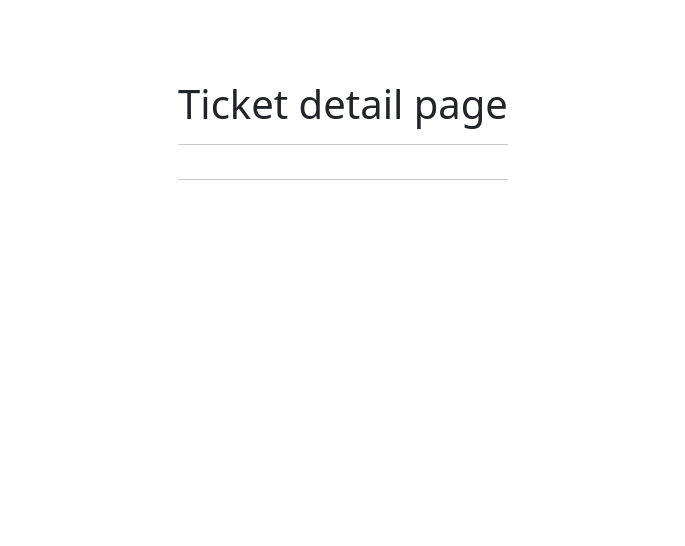
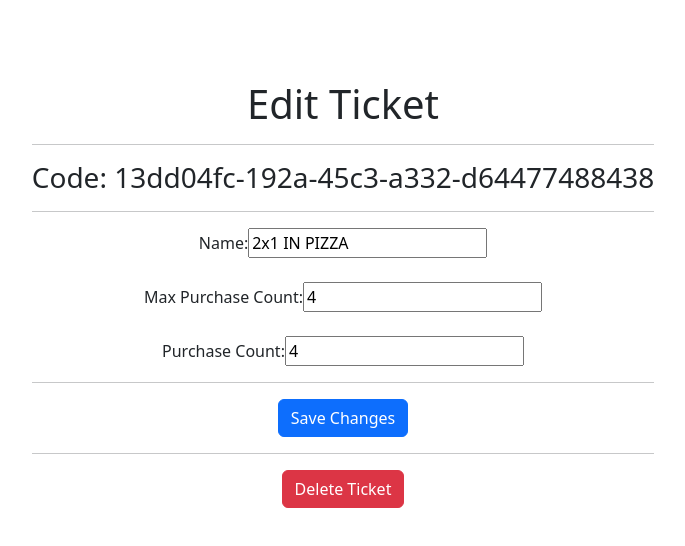
Before and after one commit to miligon/Restaurant-front, a React (Vite) app: page /tickets/13dd04fc-192a-45c3-a332-d64477488438 in a window 1280 px wide. Shown: the top 546 px of the page, without its empty margins (297-982 px from the left). Built offline with nearby package versions, Linux system fonts and the light colour scheme.

Commit message:
Added controls and functions to Tickets page

```diff
--- /dev/null
+++ b/src/tickets/components/DropdownRestaurants.jsx
@@ -0,0 +1,44 @@
+import React, { useEffect } from "react";
+import { useState } from "react";
+
+
+export const DropdownRestaurants = ({onRestaurantChange, restaurants}) => {
+    const [selectedRestaurant, setSelectedRestaurant] = useState("");
+
+    const handleRestaurantChange = (event) => {
+        // Handles the change on Restaurant value
+        const selectedSlug = event.target.value;
+        setSelectedRestaurant(selectedSlug);
+        onRestaurantChange(selectedSlug);
+      };
+
+    useEffect(() => {
+        // Handle the default selection when the restaurant list changes
+        if (restaurants.length > 0) {
+          setSelectedRestaurant(restaurants[0].slug);
+          onRestaurantChange(restaurants[0].slug);
+        }
+      }, [restaurants]);
+
+
+    return (
+        <>
+            <label>
+                Restaurant:
+                <select name="selectRestaurant"
+                value={selectedRestaurant}
+                onChange={handleRestaurantChange}
+                >
+                    {
+                        restaurants.map(({ name, slug, id }) => {
+                            return (
+                                <option key={id} value={slug}>{name}</option>
+                            )
+                        })
+
+                    }
+                </select>
+            </label>
+        </>
+    )
+}
--- a/src/tickets/components/TableTickets.jsx
+++ b/src/tickets/components/TableTickets.jsx
@@ -1,4 +1,5 @@
 import React from "react";
+import { Link } from "react-router-dom";
 
 export const TableTickets = ({data}) => {
     return (
@@ -17,10 +18,14 @@ export const TableTickets = ({data}) => {
                         data.map(({code, name, maxPurchaseCount, purchaseCount}) => {
                             return(
                                     <tr key={code}>
-                                        <td className="text-center" scope="row">{code}</td>
+                                        <td className="text-center" scope="row">
+                                            <Link to={`/tickets/${code}`}>
+                                                {code}
+                                            </Link>
+                                        </td>
                                         <td className="text-center">{name}</td>
                                         <td className="text-center">{maxPurchaseCount}</td>
-                                        <td className="text-center">{maxPurchaseCount-purchaseCount}</td>
+                                        <td className="text-center">{purchaseCount}</td>
                                     </tr>
                             )
                     })
--- a/src/tickets/pages/TicketDetailPage.jsx
+++ b/src/tickets/pages/TicketDetailPage.jsx
@@ -1,22 +1,86 @@
+import { useState, useEffect } from 'react';
 import { useParams } from 'react-router-dom';
 
+const data = {
+  "code": "8bcb98bd-c2e6-4e7e-8d0c-c90e4fde4bf5",
+  "name": "2x1 IN PIZZA",
+  "maxPurchaseCount": 4,
+  "purchaseCount": 4,
+  "soldout": true
+}
 
+export const TicketDetailPage = ({restaurant}) => {
+  const { id } = useParams();
+  const isEditing = id !== 'new';
 
-export const TicketDetailPage = () => {
+  const [ticket, setTicket] = useState({
+    code: '',
+    name: '',
+    maxPurchaseCount: 0,
+    purchaseCount: 0,
+    soldout: false
+  });
 
-  const { id } = useParams();
+  useEffect(() => {
+    // If editing an existing ticket, populate the form with the existing ticket data
+    if (isEditing) {
+      setTicket(data);
+    }
+  }, [isEditing]);
+
+  const onFormSubmit = (e) => {
+    e.preventDefault();
+    if (isEditing) {
+      console.log('Ticket edited:', ticket);
+    } else {
+      console.log('New ticket created:', ticket);
+    }
+  };
+
+  const onDelete = () => {
+    console.log("delete")
+  }
+
   return (
     <div className="container mt-5">
-      <h1>Ticket detail page</h1>
+      <h1>{isEditing ? 'Edit Ticket' : 'Create Ticket'}</h1>
       <hr />
-      <table>
-        <head></head>
-        <th></th>
-        <td>
-
-        </td>
-      </table>
+      <form onSubmit={onFormSubmit}>
+        {isEditing && <h3>Code: {id}</h3>}
+        <hr />
+        <label>
+          Name:
+          <input
+            type="text"
+            value={ticket.name}
+            onChange={(e) => setTicket({ ...ticket, name: e.target.value })}
+          />
+        </label>
+        <br /><br />
+        <label>
+          Max Purchase Count:
+          <input
+            type="number"
+            value={ticket.maxPurchaseCount}
+            onChange={(e) => setTicket({ ...ticket, maxPurchaseCount: parseInt(e.target.value, 10) })}
+          />
+        </label>
+        <br /><br />
+        <label>
+          Purchase Count:
+          <input
+            type="number"
+            value={ticket.purchaseCount}
+            onChange={(e) => setTicket({ ...ticket, purchaseCount: parseInt(e.target.value, 10) })}
+          />
+        </label>
+        <hr />
+        <button className="btn btn-primary" type="submit">
+          {isEditing ? 'Save Changes' : 'Create Ticket'}
+        </button>
+      </form>
       <hr />
+      {isEditing && <button className="btn btn-danger" onClick={onDelete}>Delete Ticket</button>}
     </div>
   )
 }
--- a/src/tickets/pages/TicketPage.jsx
+++ b/src/tickets/pages/TicketPage.jsx
@@ -1,6 +1,7 @@
-import { useNavigate } from 'react-router-dom';
-import { useState } from 'react';
-import { TableTickets } from '../components/TableTickets'
+import { useNavigate, Link } from 'react-router-dom';
+import { useEffect, useState } from 'react';
+import { TableTickets } from '../components/TableTickets';
+import { DropdownRestaurants } from '../components/DropdownRestaurants';
 
 const tickets = [
     {
@@ -33,15 +34,51 @@ const tickets = [
     }
   ]
 
+  const restaurants = [
+    {
+        "id": 1,
+        "name": "Chalupitas MX",
+        "slug": "chalupitas-mx"
+    },
+    {
+        "id": 2,
+        "name": "Chipotle Los Angeles",
+        "slug": "chipotle-los-angeles"
+    },
+    {
+        "id": 3,
+        "name": "Italian's Pizza NY",
+        "slug": "italians-pizza-ny"
+    }
+]
+
 export const TicketPage = () => {
   const [Tickets, setTickets] = useState(tickets)
+  const [SelectedRestaurant, setSelectedRestaurant] = useState('1')
+  const [Restaurants, setRestaurants] = useState(restaurants)
+
+  const onRestaurantChange = (newValue) =>{
+    console.log(newValue)
+    setSelectedRestaurant(newValue)
+  }
+
   return (
-    <div className="container mt-5">
-      <h1>Ticket page</h1>
-      <hr />
-      <p>Controls to modify tickets</p>
-      <hr />
-      <TableTickets data={Tickets}/>
-    </div>
+      <div className="container mt-5">
+          <h1>Tickets</h1>
+          <hr />
+          <div className='row'>
+            <div className='col'>
+            <DropdownRestaurants
+                onRestaurantChange={onRestaurantChange}
+                restaurants={Restaurants}
+            />
+            </div>
+            <div className='col'>
+                <Link to='new'>Nuevo</Link>
+            </div>
+          </div>
+          <hr />
+          <TableTickets data={Tickets} />
+      </div>
   )
 }
```
